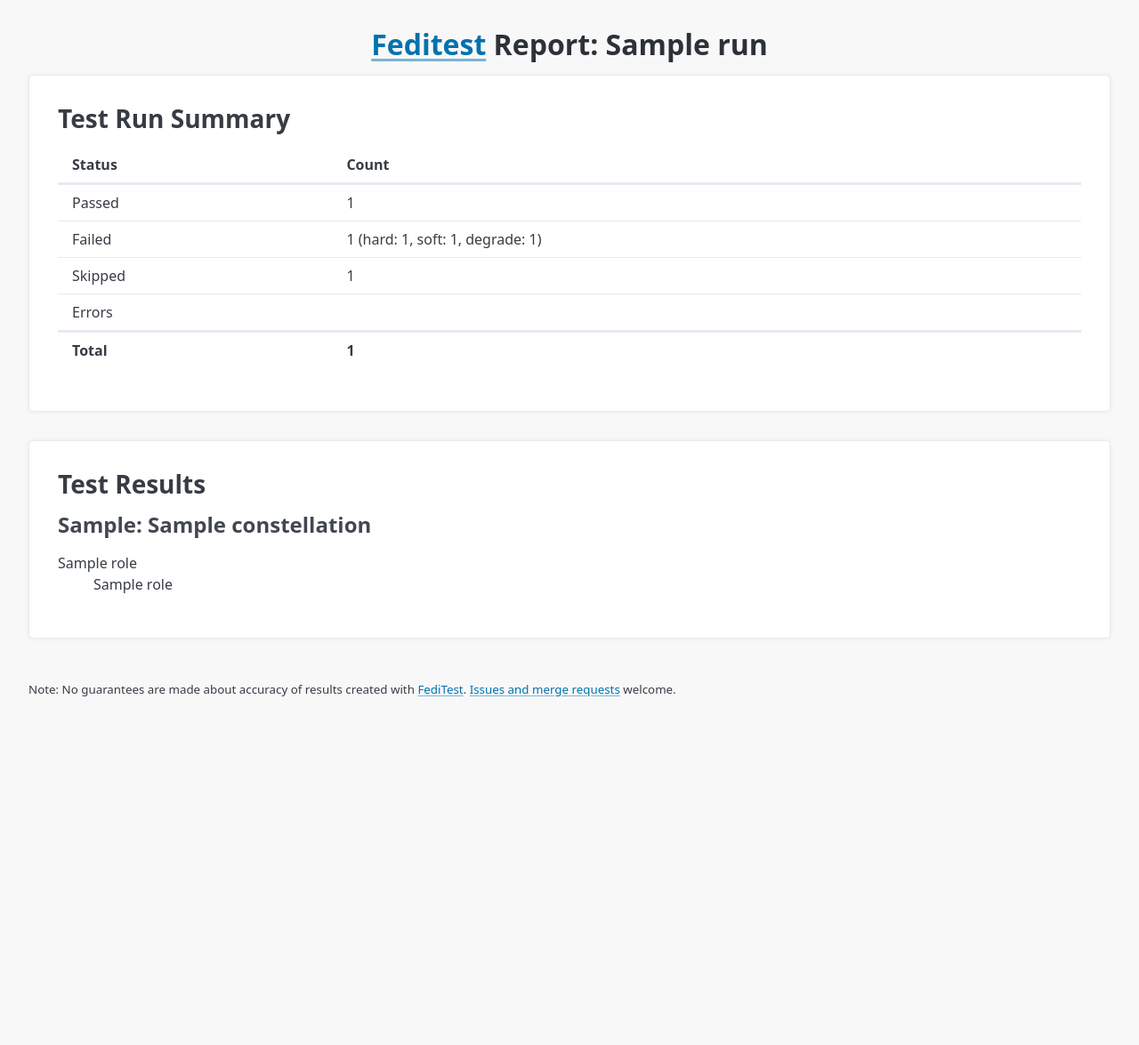
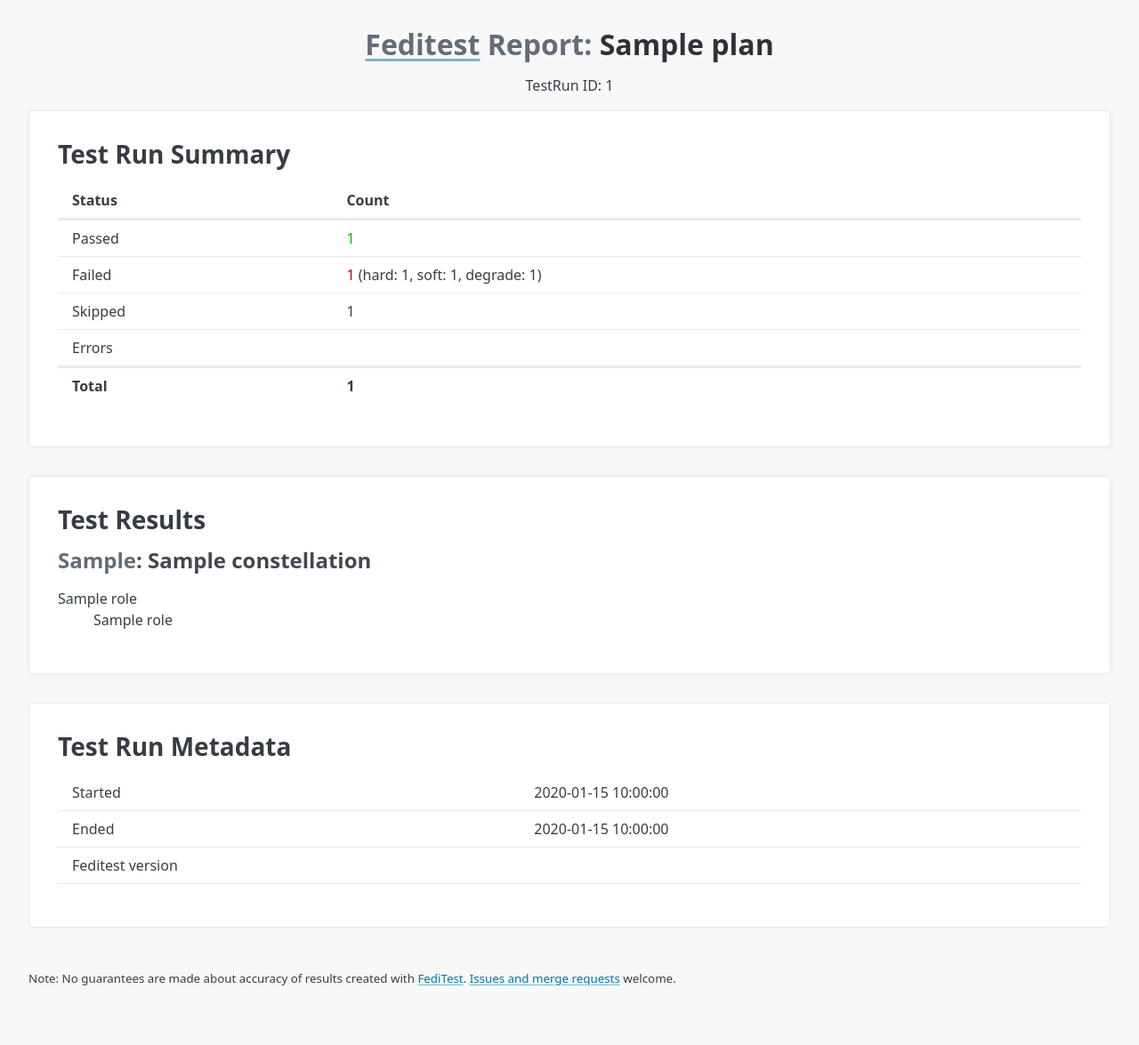
Before and after one commit to fediverse-devnet/feditest, a Python web app: template src/feditest/templates/testrun-report-sequential-standalone.jinja2 in a window 1280 px wide. Shown: the whole page at 89% size. Before the commit the page ends 783 px from the top, so only its background shows below. Run offline with Jinja, Linux system fonts and the light colour scheme; the template is opened without the code that fills it: most values are stand-ins (such as "Sample title", 1, 10 or a date in 2020); some libraries are stand-ins or nearby versions.

Commit message:
Fix local role name mapping problem when the mapping is x => x Make recording who ran the testplan on what host optional (privacy in case of publishing online) Emit failure type and stack trace in addition to message for failed tests A test class fails if one of its test steps fails: fixed Use _ instead of - for filenames of sub-commands Various HTML formatting / readability improvements Consistent timestamp in HTML Emit metadata for sequential reports, too

```diff
--- a/src/feditest/cli/commands/run.py
+++ b/src/feditest/cli/commands/run.py
@@ -29,7 +29,7 @@ def run(parser: ArgumentParser, args: Namespace, remaining: list[str]) -> int:
     plan = TestPlan.load(args.testplan)
     plan.check_can_be_executed()
 
-    test_run = TestRun(plan)
+    test_run = TestRun(plan, args.who)
     controller = InteractiveTestRunController(test_run) if args.interactive else AutomaticTestRunController(test_run)
     test_run.run(controller)
 
@@ -71,6 +71,8 @@ def add_sub_parser(parent_parser: _SubParsersAction, cmd_name: str) -> None:
         # Can't set a default value, because action='append' adds to the default value, instead of replacing it
     parser.add_argument('--interactive', action="store_true",
                         help="Run the tests interactively")
+    parser.add_argument('--who', action='store_true',
+                        help="Record who ran the test plan on what host.")
     parser.add_argument('--tap', nargs="?", const=True, default=False,
                         help="Write results in TAP format to stdout, or to the provided file (if given).")
     html_group = parser.add_argument_group('html', 'HTML options')
--- a/src/feditest/templates/standalone-report-css-common.jinja2
+++ b/src/feditest/templates/standalone-report-css-common.jinja2
@@ -29,8 +29,16 @@ footer {
     font-size: smaller;
 }
 
-h1 {
+div.feditest.title {
     text-align: center;
+}
+div.feditest span.prefix,
+div.feditest span.prefix a {
+		color: var(--pico-muted-color);
+}
+
+div.feditest.title .id::before {
+	content: "TestRun ID: "
 }
 
 div.feditest.module {
@@ -59,10 +67,18 @@ div.feditest.session > h3 {
 
 div.feditest.session > h3::before {
     content: "Session: ";
+	color: var(--pico-muted-color);
+}
+
+.feditest div.session + div.session {
+	padding-top: 2em;
+	margin-top: 2em;
+	border-top: 1px solid var(--pico-table-border-color);
 }
 
 .feditest div.constellation > h4::before {
     content: "Constellation: ";
+	color: var(--pico-muted-color);
 }
 
 .feditest div.roles {
--- a/src/feditest/templates/testrun-report-sequential-fragment.jinja2
+++ b/src/feditest/templates/testrun-report-sequential-fragment.jinja2
@@ -1,4 +1,4 @@
-    <h1><a href="https://feditest.org/">Feditest</a> Report: {{ run }}</h1>
+{%  include "testrun-transcript-title.jinja2" %}
     <div class="feditest module summary">
     <h2>Test Run Summary</h2>
 {%  include "testrun-transcript-summary.jinja2" %}
@@ -9,3 +9,7 @@
 {%      include "testrun-transcript-sequential.jinja2" %}
 {%   endwith %}
     </div>
+    <div class="feditest module metadata">
+        <h2>Test Run Metadata</h2>
+{%  include "testrun-transcript-metadata.jinja2" %}
+    </div>
--- a/src/feditest/templates/testrun-report-sequential-standalone.jinja2
+++ b/src/feditest/templates/testrun-report-sequential-standalone.jinja2
@@ -40,7 +40,7 @@
         </style>
     </head>
     <body>
-        <h1><a href="https://feditest.org/">Feditest</a> Report: {{ run }}</h1>
+{%  include "testrun-transcript-title.jinja2" %}
         <div class="feditest module summary">
             <h2>Test Run Summary</h2>
 {%  include "testrun-transcript-summary.jinja2" %}
@@ -49,6 +49,10 @@
             <h2>Test Results</h2>
 {%  include "testrun-transcript-sequential.jinja2" %}
         </div>
+		<div class="feditest module metadata">
+			<h2>Test Run Metadata</h2>
+{%  include "testrun-transcript-metadata.jinja2" %}
+		</div>
 {%   include "standalone-report-footer.jinja2" %}
     </body>
 </html>
--- a/src/feditest/templates/testrun-report-testmatrix-fragment.jinja2
+++ b/src/feditest/templates/testrun-report-testmatrix-fragment.jinja2
@@ -1,4 +1,4 @@
-    <h1><a href="https://feditest.org/">Feditest</a> Report: {{ run }}</h1>
+{%  include "testrun-transcript-title.jinja2" %}
     <div class="feditest module summary">
         <h2>Test Run Summary</h2>
 {%  include "testrun-transcript-summary.jinja2" %}
--- a/src/feditest/templates/testrun-report-testmatrix-standalone.jinja2
+++ b/src/feditest/templates/testrun-report-testmatrix-standalone.jinja2
@@ -61,7 +61,7 @@ div.feditest.tests .namedesc > span.name {
         </style>
     </head>
     <body>
-        <h1><a href="https://feditest.org/">Feditest</a> Report: {{ run }}</h1>
+{%  include "testrun-transcript-title.jinja2" %}
         <div class="feditest module summary">
             <h2>Test Run Summary</h2>
 {%  include "testrun-transcript-summary.jinja2" %}
--- a/src/feditest/templates/testrun-transcript-metadata.jinja2
+++ b/src/feditest/templates/testrun-transcript-metadata.jinja2
@@ -1,12 +1,20 @@
 <div class="feditest metadata">
     <table>
         <tbody>
-            {% for key in ['started', 'ended', 'username', 'hostname', 'platform'] -%}
+{%- for key in ['started', 'ended'] -%}
+            <tr>
+                <th>{{ key.capitalize() }}</th>
+                <td>{{ format_timestamp(getattr(run, key)) }}</td>
+            </tr>
+{%- endfor %}
+{%- for key in ['username', 'hostname', 'platform'] -%}
+{%-     if getattr(run,key) %}
             <tr>
                 <th>{{ key.capitalize() }}</th>
                 <td>{{ getattr(run, key) }}</td>
             </tr>
-            {%- endfor %}
+{%-     endif %}
+{%- endfor %}
             <tr>
                 <th>Feditest&nbsp;version</th>
                 <td>{{ getattr(run, 'feditest_version') }}</td>
--- a/src/feditest/templates/testrun-transcript-sequential.jinja2
+++ b/src/feditest/templates/testrun-transcript-sequential.jinja2
@@ -4,7 +4,7 @@
 {%-     set constellation = plan_session.constellation %}
     <div class="session">
         <h3 id="{{ remove_white(run_session) }}">
-            {{ run_session }}
+            <span class="prefix">{{ run_session }}</span>
 {%-     if constellation.name -%}
             : {{ constellation.name }}
 {%-     endif -%}
@@ -19,21 +19,21 @@
 {%-         set plan_test_spec = plan_session.tests[run_test.plan_test_index] %}
 {%-         set test_meta = run.test_meta[plan_test_spec.name] %}
         <div class="test">
-            <h4>Test: {{ test_meta.name }}</h4>
+            <h4><span class="prefix">Test:</span> {{ test_meta.name }}</h4>
 {%-         if test_meta.description %}
                 <div class="description">{{ test_meta.description}}</div>
 {%-         endif %}
-            <p class="when">Started {{ run_test.started }}, ended {{ run_test.ended }}</p>
+            <p class="when">Started {{ format_timestamp(run_test.started) }}, ended {{ format_timestamp(run_test.ended) }}</p>
 {%          set resultobj = get_result_for_test(run, run_session, test_index, run_test) %}
 {%          include "testresult-single.jinja2" %}
 {%-         for test_step_index, run_step in enumerate(run_test.run_steps or []) %}
             <div class="step">
 {%              set test_step_meta = test_meta.steps[run_step.plan_step_index] %}
-                <h5>Test step: {{ test_step_meta.name }}</h5>
+                <h5><span class="prefix">Test step:</span> {{ test_step_meta.name }}</h5>
 {%-             if test_step_meta.description %}
                     <div class="description">{{ test_step_meta.description}}</div>
 {%-             endif %}
-                <p class="when">Started {{ run_step.started }}, ended {{ run_step.ended }}</p>
+                <p class="when">Started {{ format_timestamp(run_step.started) }}, ended {{ format_timestamp(run_step.ended) }}</p>
 
 {%              set resultobj = get_result_for_test_step(run, run_session, test_index, test_step_index, run_step) %}
 {%              include "testresult-single.jinja2" %}
--- a/src/feditest/templates/testrun-transcript-summary.jinja2
+++ b/src/feditest/templates/testrun-transcript-summary.jinja2
@@ -9,7 +9,7 @@
             <tr>
                 <th>Passed</th>
 {%- if summary.n_passed != 0 %}
-                <td class="passed">{{ summary.n_passed }}</td>
+                <td class="status passed">{{ summary.n_passed }}</td>
 {%- else %}
                 <td>0</td>
 {%- endif %}
@@ -17,7 +17,7 @@
             <tr>
                 <th>Failed</th>
 {%- if summary.n_failed != 0 %}
-                <td><span class="failed">{{ summary.n_failed }}</span> (hard: {{ summary.n_hard_failed }}, soft: {{ summary.n_soft_failed }}, degrade: {{ summary.n_degrade_failed }})</td>
+                <td><span class="status failed">{{ summary.n_failed }}</span> (hard: {{ summary.n_hard_failed }}, soft: {{ summary.n_soft_failed }}, degrade: {{ summary.n_degrade_failed }})</td>
                 {%- else %}
                 <td>0</td>
 {%- endif %}
@@ -25,7 +25,7 @@
             <tr>
                 <th>Skipped</th>
 {%- if summary.n_skipped != 0 %}
-                <td class="skipped">{{ summary.n_skipped }}</td>
+                <td class="status skipped">{{ summary.n_skipped }}</td>
 {%- else %}
                 <td>0</td>
 {%- endif %}
@@ -33,7 +33,7 @@
             <tr>
                 <th>Errors</th>
 {%- if summary.n_errored != 0 %}
-                <td class="errored">{{ summary.n_errored }}</td>
+                <td class="status errored">{{ summary.n_errored }}</td>
 {%- else %}
                 <td>0</td>
 {%- endif %}
--- /dev/null
+++ b/src/feditest/templates/testrun-transcript-title.jinja2
@@ -0,0 +1,4 @@
+<div class="feditest title">
+  <h1><span class="prefix"><a href="https://feditest.org/">Feditest</a> Report:</span> {{ run.plan.name }}</h1>
+  <p class="id">{{ run.id }}</p>
+</div>
--- a/src/feditest/testplan.py
+++ b/src/feditest/testplan.py
@@ -148,8 +148,8 @@ class TestPlanTestSpec(msgspec.Struct):
             ret = ret.copy() # keep unchanged the ones not mapped
             for key, value in self.rolemapping.items():
                 if key in ret:
+                    ret.remove(key) # remove first
                     ret.add(value)
-                    ret.remove(key)
                 else:
                     raise TestPlanError(context_msg + f'Cannot find role "{ key }" in test')
         return ret
```
Also changed, not shown: src/feditest/templates/testrun-transcript-testmatrix.jinja2 (+1 -7 lines), src/feditest/testrun.py (+11 -8 lines), src/feditest/testruntranscript.py (+19 -11 lines), src/feditest/cli/commands/create_constellation.py (renamed from src/feditest/cli/commands/create-constellation.py), src/feditest/cli/commands/generate_session_template.py (renamed from src/feditest/cli/commands/generate-session-template.py).
